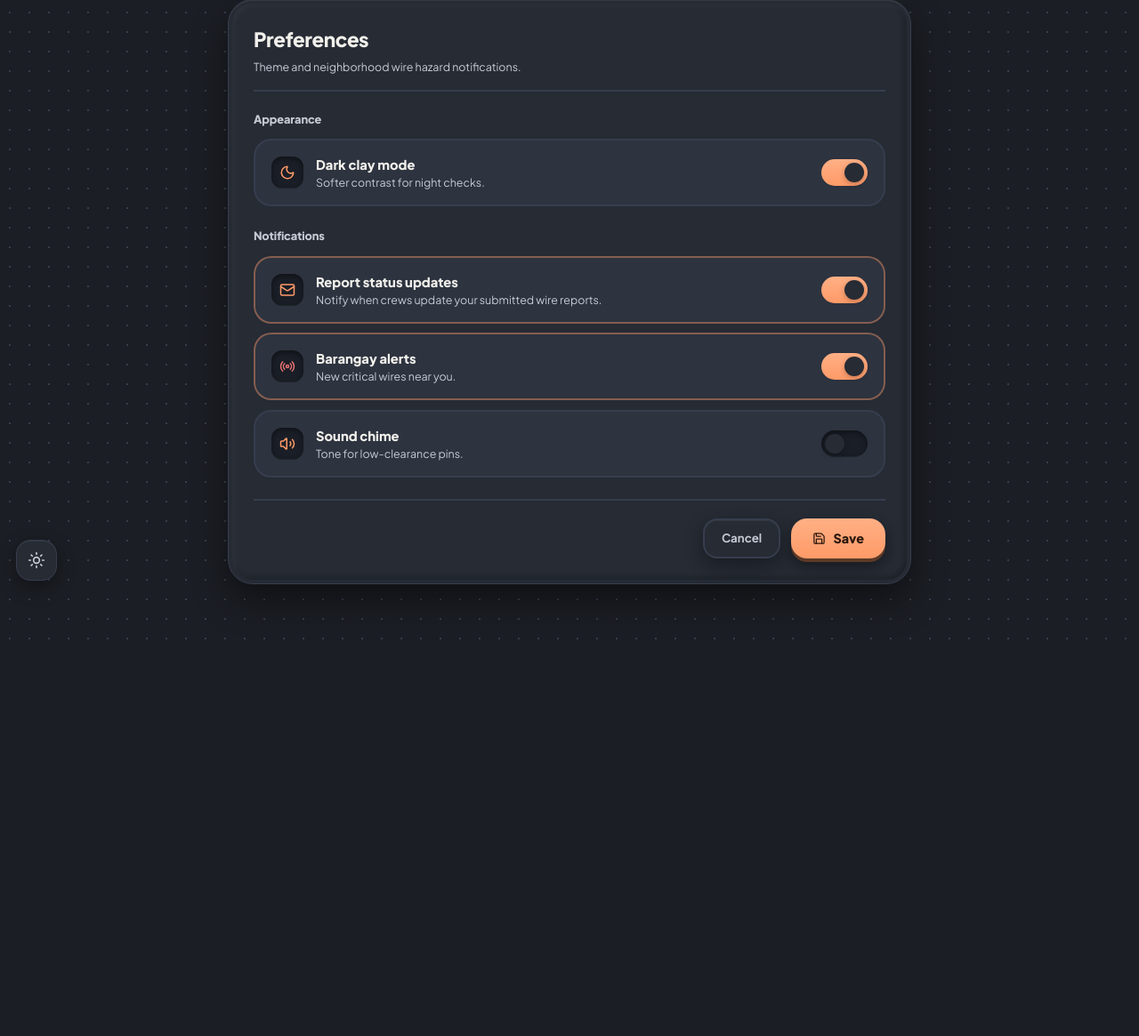
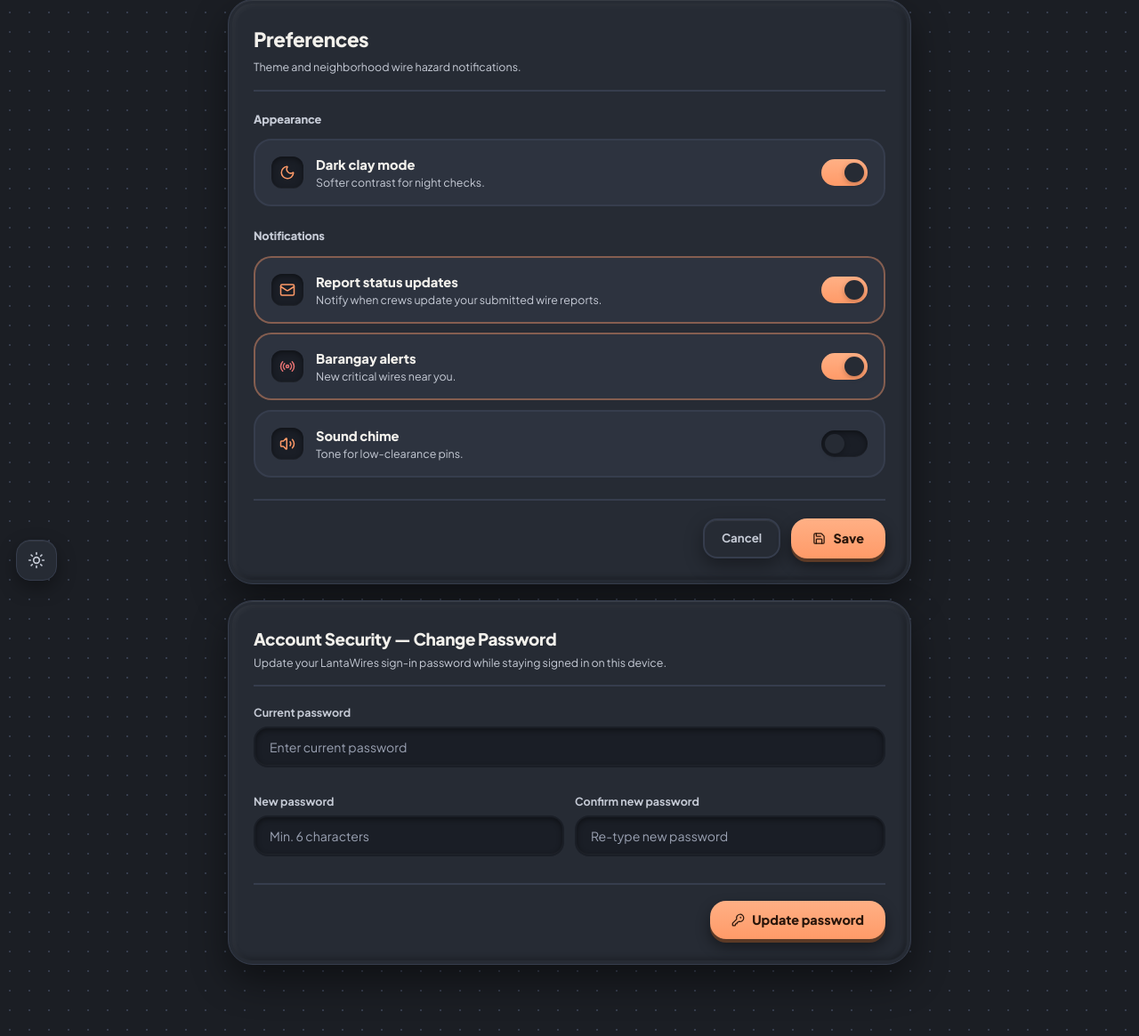
Before and after one commit to Gianne818/LantaWires, a Django app: page /settings/ in a window 1280 px wide. Shown: the part 129-1294 px from the top of the page at 89% size. Before the commit the page ends 848 px from the top, so only its background shows below. Run offline with Django 5.2, Linux system fonts and the light colour scheme; the visitor is signed in with stand-in values (Sample User, id 1); data comes from the database, SQL or seed files in the repository.

Commit message:
feat: add global theme context processor, password change in settings, and sync documentation

```diff
--- /dev/null
+++ b/lantawires/apps/user_settings/context_processors.py
@@ -0,0 +1,19 @@
+from .models import UserSettings
+
+
+def user_settings_context(request):
+    """Inject persisted UserSettings into all templates so base.html theme stays synced."""
+    user = getattr(request, "user", None)
+    if user is not None and user.is_authenticated:
+        try:
+            settings_obj = UserSettings.objects.filter(user=user).first()
+            if settings_obj is not None:
+                return {"settings": settings_obj}
+        except Exception:
+            pass
+
+    session_settings = request.session.get("user_settings")
+    if isinstance(session_settings, dict):
+        return {"settings": session_settings}
+
+    return {"settings": {"dark_mode": False}}
--- a/lantawires/apps/user_settings/urls.py
+++ b/lantawires/apps/user_settings/urls.py
@@ -6,4 +6,5 @@ app_name = "user_settings"
 urlpatterns = [
     path("", views.settings_view, name="settings"),
     path("index/", views.settings_view, name="index"),
+    path("password/", views.change_password_view, name="change_password"),
 ]
--- a/lantawires/apps/user_settings/views.py
+++ b/lantawires/apps/user_settings/views.py
@@ -1,5 +1,7 @@
 from django.contrib import messages
+from django.contrib.auth import update_session_auth_hash
 from django.shortcuts import redirect, render
+from django.views.decorators.http import require_POST
 from .models import UserSettings
 
 def settings_view(request):
@@ -64,3 +66,41 @@ def settings_view(request):
         "is_resolver": is_resolver,
     }
     return render(request, "user_settings/user_settings.html", context)
+
+
+@require_POST
+def change_password_view(request):
+    """Allow authenticated users to update their account password without losing their session."""
+    if not request.user.is_authenticated:
+        messages.warning(request, "Please log in to update your password.")
+        return redirect("login:login")
+
+    current_password = request.POST.get("current_password", "")
+    new_password = request.POST.get("new_password", "")
+    confirm_password = request.POST.get("confirm_password", "")
+
+    if not current_password or not new_password or not confirm_password:
+        messages.error(request, "Please fill out all password fields.")
+        return redirect("user_settings:settings")
+
+    if not request.user.check_password(current_password):
+        messages.error(request, "Current password is incorrect.")
+        return redirect("user_settings:settings")
+
+    if len(new_password) < 6:
+        messages.error(request, "New password must be at least 6 characters long.")
+        return redirect("user_settings:settings")
+
+    if new_password != confirm_password:
+        messages.error(request, "New password confirmation does not match.")
+        return redirect("user_settings:settings")
+
+    if new_password == current_password:
+        messages.error(request, "New password must be different from your current password.")
+        return redirect("user_settings:settings")
+
+    request.user.set_password(new_password)
+    request.user.save()
+    update_session_auth_hash(request, request.user)
+    messages.success(request, "Password updated successfully.")
+    return redirect("user_settings:settings")
--- a/lantawires/config/settings.py
+++ b/lantawires/config/settings.py
@@ -53,6 +53,7 @@ TEMPLATES = [
                 "django.template.context_processors.request",
                 "django.contrib.auth.context_processors.auth",
                 "django.contrib.messages.context_processors.messages",
+                "apps.user_settings.context_processors.user_settings_context",
             ],
         },
     },
--- a/lantawires/models.py
+++ b/lantawires/models.py
@@ -151,6 +151,12 @@ class Profile(models.Model):
         null=True,
         default="GC",
         help_text="Initials or profile avatar preset: Varchar(10)",
+    )
+    role = models.CharField(
+        max_length=20,
+        choices=[("citizen", "Citizen"), ("resolver", "Resolver")],
+        default="citizen",
+        help_text="User role (citizen or resolver): Varchar(20) M",
     )
     bio = models.TextField(
         blank=True,
--- a/lantawires/templates/login/login.html
+++ b/lantawires/templates/login/login.html
@@ -59,7 +59,7 @@
       </div>
       <div class="auth-mini-feature">
         <div class="auth-mini-icon"><i data-lucide="map-pin" style="width: 15px; height: 15px;"></i></div>
-        <div><p style="font-size: .82rem; font-weight: 700;">Barangay map</p><p class="section-sub">80 barangays, live pins</p></div>
+        <div><p style="font-size: .82rem; font-weight: 700;">Barangay map</p><p class="section-sub">23 Cebu barangays, live pins</p></div>
       </div>
       <div class="auth-mini-feature">
         <div class="auth-mini-icon"><i data-lucide="send" style="width: 15px; height: 15px;"></i></div>
--- a/lantawires/templates/user_settings/user_settings.html
+++ b/lantawires/templates/user_settings/user_settings.html
@@ -134,6 +134,35 @@
         </div>
       </form>
     </div>
+
+    {% if user %}
+      <div class="clay-card settings-card" style="margin-top: 1.15rem;">
+        <div style="margin-bottom: 1.2rem; padding-bottom: 1rem; border-bottom: 2px solid var(--clay-border);">
+          <h2 style="font-size: 1.18rem; font-weight: 800; letter-spacing: -0.02em;">Account Security — Change Password</h2>
+          <p class="section-sub" style="margin-top: .25rem;">Update your LantaWires sign-in password while staying signed in on this device.</p>
+        </div>
+        <form id="change-password-form" method="post" action="{% url 'user_settings:change_password' %}" style="display: flex; flex-direction: column; gap: .85rem;">
+          {% csrf_token %}
+          <div class="form-group">
+            <label class="form-label" for="settings-current-password">Current password</label>
+            <input id="settings-current-password" name="current_password" type="password" class="clay-input no-icon" required autocomplete="current-password" placeholder="Enter current password" />
+          </div>
+          <div style="display: grid; grid-template-columns: repeat(auto-fit, minmax(220px, 1fr)); gap: .75rem;">
+            <div class="form-group">
+              <label class="form-label" for="settings-new-password">New password</label>
+              <input id="settings-new-password" name="new_password" type="password" class="clay-input no-icon" minlength="6" required autocomplete="new-password" placeholder="Min. 6 characters" />
+            </div>
+            <div class="form-group">
+              <label class="form-label" for="settings-confirm-password">Confirm new password</label>
+              <input id="settings-confirm-password" name="confirm_password" type="password" class="clay-input no-icon" minlength="6" required autocomplete="new-password" placeholder="Re-type new password" />
+            </div>
+          </div>
+          <div style="display: flex; justify-content: flex-end; border-top: 2px solid var(--clay-border); padding-top: 1.1rem;">
+            <button id="change-password-btn" type="submit" class="clay-btn-primary" style="width: auto;"><i data-lucide="key-round" style="width: 15px; height: 15px;"></i><span>Update password</span></button>
+          </div>
+        </form>
+      </div>
+    {% endif %}
   </main>
 </div>
 {% endblock %}
```
Also changed, not shown: lantawires/apps/user_settings/tests.py (+40 -0 lines), lantawires/README.md.
